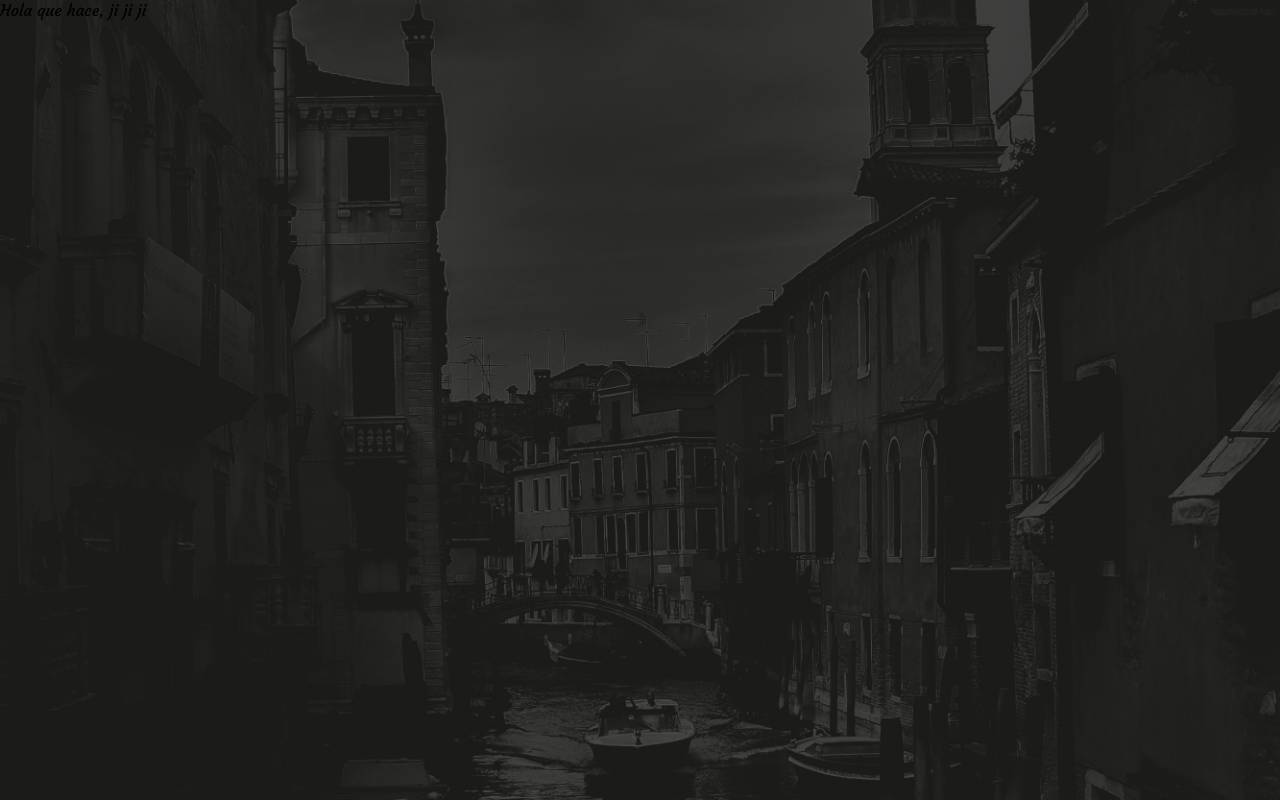
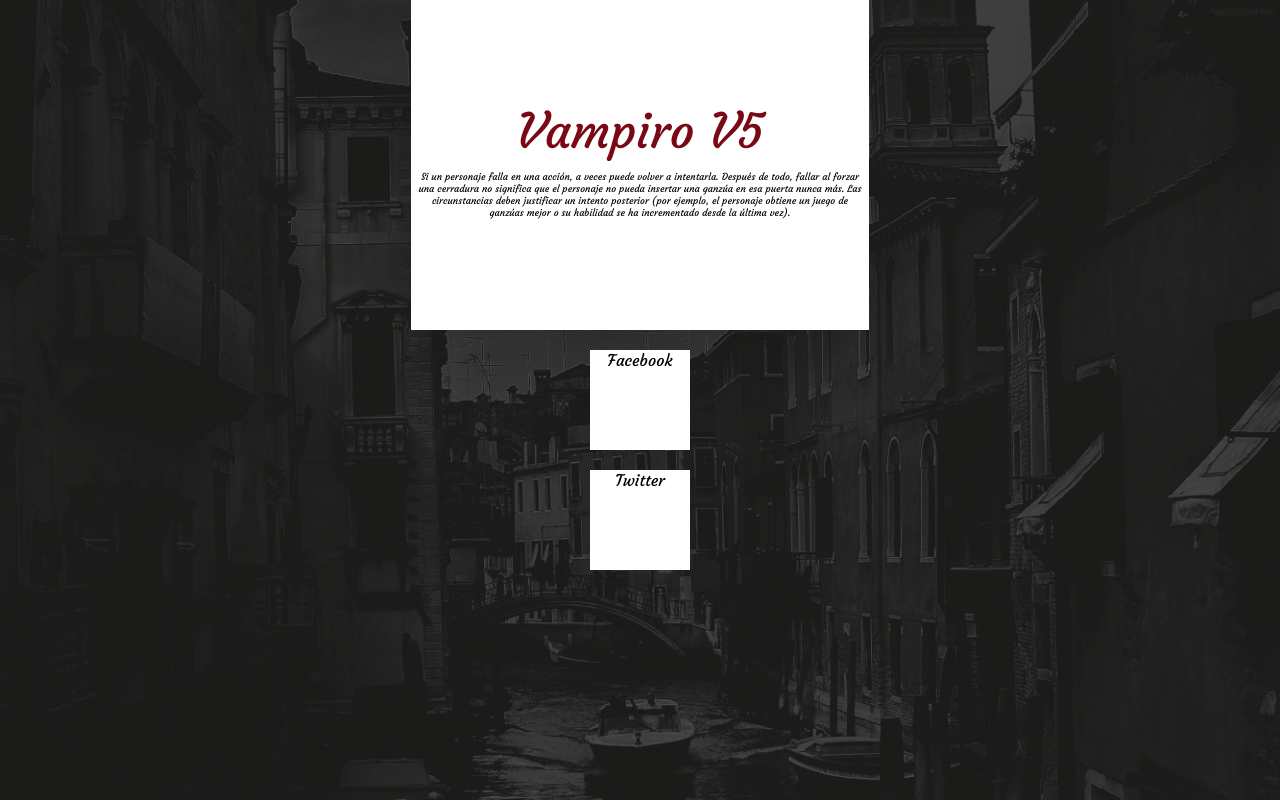
Before and after one commit to Icemberth/appWV, a React (Create React App) app in the folder client/: page / in a window 1280 px wide. Built offline with nearby package versions, Linux system fonts and the light colour scheme.

Commit message:
propuesta de diseño 1

```diff
--- a/client/src/App/App.js
+++ b/client/src/App/App.js
@@ -6,11 +6,13 @@ import Home from './home/Home';
 class App extends Component {
   render() {
     return (
+
       <div className="app">
         <Switch>
           <Route exact path='/' component={Home}/>
         </Switch>
       </div>
+
     );
   }
 }
--- a/client/src/App/App.scss
+++ b/client/src/App/App.scss
@@ -8,7 +8,9 @@ body, html {
   background-repeat: no-repeat;
   background-position: center;
 }
+
 .app {
   height: 100%;
 
+
 }
--- a/client/src/App/home/Home.js
+++ b/client/src/App/home/Home.js
@@ -5,9 +5,32 @@ import './Home.scss';
 class Home extends Component {
   render() {
     return (
-      <div className="wrapper">
-        Hola que hace, ji ji ji
+
+      <div className="Hero">
+        <div className="wrapper">
+          Vampiro V5
+          <p className="p1">Si un
+            personaje falla en una acción, a
+            veces puede volver a intentarla.
+            Después de todo, fallar al forzar
+            una cerradura no significa que el
+            personaje no pueda insertar una
+            ganzúa en esa puerta nunca más.
+            Las circunstancias deben justificar
+            un intento posterior (por ejemplo,
+            el personaje obtiene un juego de
+            ganzúas mejor o su habilidad se ha
+            incrementado desde la última vez).</p>
+        </div>
+        <div className="Facebook">
+        Facebook
+        </div>
+        <div className="twitter">
+        Twitter
+
+        </div>
       </div>
+
     );
   }
 }
--- a/client/src/App/home/Home.scss
+++ b/client/src/App/home/Home.scss
@@ -1 +1,36 @@
  @import "./../scss/fonts";
+
+.Hero {
+    display: flex;
+    justify-content: center;
+    align-items: center;
+    flex-direction: column;
+}
+
+
+ .wrapper {
+    background: white;
+    display: flex;
+    justify-content: center;
+    font-size: 3em;
+    height: 40vh;
+    width: 56vh;
+    color: #790914;
+    flex-direction: column;
+    text-align: center;
+    padding: 0.1em;
+
+  }
+  .wrapper p {
+      color: black;
+      font-size: 0.2em;
+  }
+  .Facebook, .twitter {
+      background: white;
+      height: 100px;
+      width: 100px;
+      display: flex;
+      flex-direction: column;
+      margin-top: 20px;
+      text-align: center;
+  }
```
Also changed, not shown: 1 other file (tests, documents, lock files or other folders).
